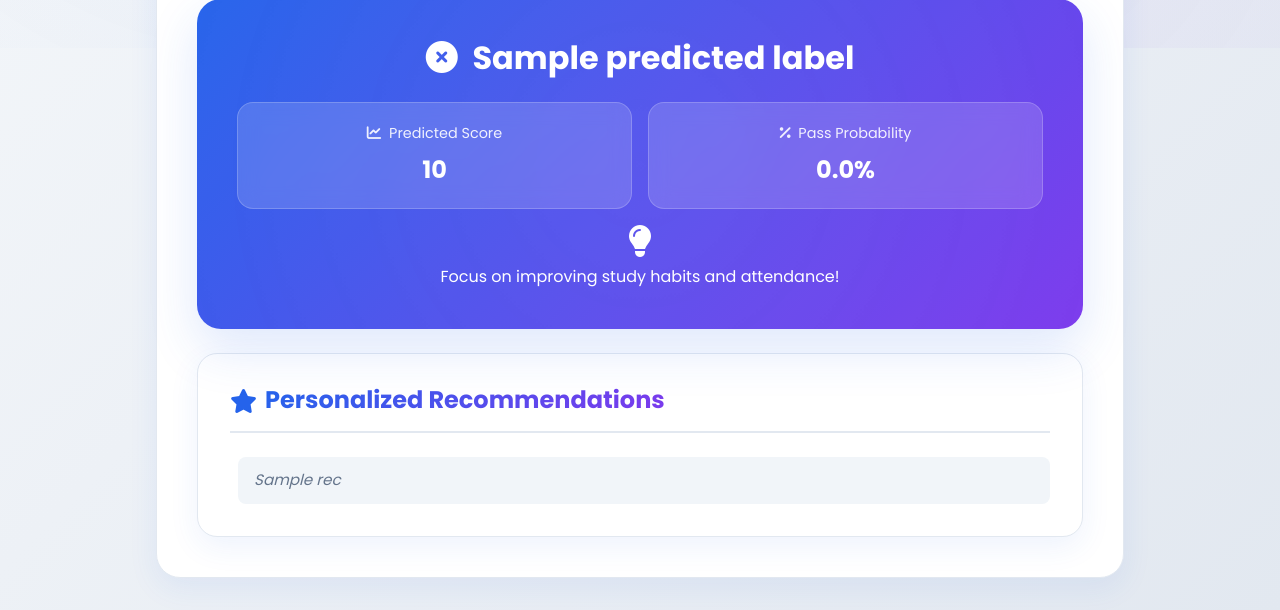
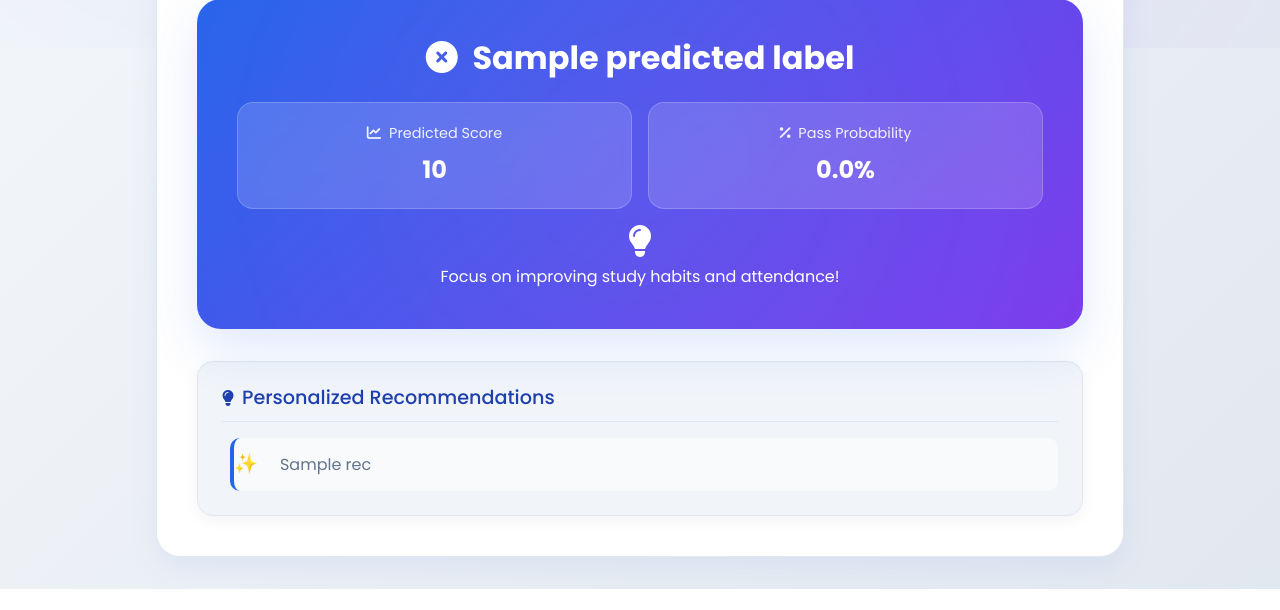
Before and after one commit to nehan1311/Student-performance-prediction, a Flask app: template backend/templates/index.html in a window 1280 px wide. Shown: the part 752-1362 px from the top of the page. After the commit the page ends 1341 px from the top, so only its background shows below. Run offline with Flask 3, Linux system fonts and the light colour scheme; the template is opened without the code that fills it: most values are stand-ins (such as "Sample title", 1, 10 or a date in 2020); parts of the project's set-up code (start-up, migrations or seed data) failed here and were passed over.

Commit message:
improved predictions

```diff
--- a/backend/app.py
+++ b/backend/app.py
@@ -39,103 +39,105 @@ except FileNotFoundError:
 
 
 def generate_eda_images(force=False):
-    """
-    Generates EDA PNG images into backend/static/eda/.
-    If force=True, regenerate even if files exist.
-    Returns dict of relative static paths (for templates).
-    """
     eda_dir = BASE.joinpath("static", "eda")
     os.makedirs(eda_dir, exist_ok=True)
 
-    # prefer project data copy if present, else fallback to uploaded path
-    data_path_candidates = [
-        BASE.joinpath("..", "data", "student_habits_performance.csv"),  # recommended
-        Path("/mnt/data/student_habits_performance.csv")                # uploaded
-    ]
-    df = None
-    for p in data_path_candidates:
-        if Path(p).exists():
-            df = pd.read_csv(p)
-            break
-    if df is None:
-        raise FileNotFoundError("Dataset not found. Please place student_habits_performance.csv in data/ or use /mnt/data/ path.")
+    # Load dataset
+    data_path = BASE.joinpath("..", "data", "student_habits_performance.csv")
+    df = pd.read_csv(data_path)
+    # FULL CLEANING FIX
+    df["exam_score"] = (
+        df["exam_score"]
+            .astype(str)
+            .str.strip()
+            .str.replace(r"[^0-9.]", "", regex=True)
+            .replace("", np.nan)
+    )
 
-    # Numeric columns we care about (existing in your CSV)
-    numeric_cols = [
-        "study_hours_per_day",
-        "social_media_hours",
-        "netflix_hours",
-        "attendance_percentage",
-        "sleep_hours",
-        "exam_score"
-    ]
-    # Keep only present columns
-    numeric_cols = [c for c in numeric_cols if c in df.columns]
+    df["exam_score"] = pd.to_numeric(df["exam_score"], errors="coerce")
+    df = df.dropna(subset=["exam_score"])
+
+
+    # FIX attendance scale if stored as 0–1
+    if df["attendance_percentage"].max() <= 1:
+        df["attendance_percentage"] = df["attendance_percentage"] * 100
 
     imgs = {}
 
-    # 1) Histogram of exam_score
-    hist_path = eda_dir.joinpath("exam_score_hist.png")
-    if force or not hist_path.exists():
+    # --------------------------
+    # 1) Pass vs Fail Distribution (Pie Chart)
+    # --------------------------
+    pie_path = eda_dir / "pass_fail_pie.png"
+    if force or not pie_path.exists():
+        df["pass_fail"] = (df["exam_score"] >= 60).astype(int)
+        counts = df["pass_fail"].value_counts()
+
+        # Ensure labels match the value_counts() order
+        labels = ["Pass" if i == 1 else "Fail" for i in counts.index]
+        colors = ["#55A868" if label == "Pass" else "#C44E52" for label in labels]
+
+        plt.figure(figsize=(5,5))
+        plt.pie(
+            counts,
+            labels=labels,
+            autopct='%1.1f%%',
+            colors=colors,
+            startangle=140
+        )
+        plt.title("Pass vs Fail Distribution")
+        plt.tight_layout()
+        plt.savefig(pie_path, dpi=150)
+        plt.close()
+
+    imgs["pass_fail_pie"] = url_for("static", filename=f"eda/{pie_path.name}")
+
+    # --------------------------
+    # 2) Study Hours vs Exam Score
+    # --------------------------
+    scatter_path = eda_dir / "study_vs_score.png"
+    if force or not scatter_path.exists():
         plt.figure(figsize=(6,4))
-        sns.histplot(df["exam_score"].dropna(), bins=20, kde=True)
-        plt.title("Exam Score Distribution")
-        plt.xlabel("Exam Score")
+        sns.scatterplot(data=df, x="study_hours_per_day", y="exam_score", alpha=0.6)
+        sns.regplot(data=df, x="study_hours_per_day", y="exam_score", scatter=False, color="red")
+        plt.title("Study Hours vs Exam Score")
+        plt.xlabel("Study Hours Per Day")
+        plt.ylabel("Exam Score")
         plt.tight_layout()
-        plt.savefig(hist_path, dpi=150)
+        plt.savefig(scatter_path, dpi=150)
         plt.close()
-    imgs["exam_hist"] = url_for("static", filename=f"eda/{hist_path.name}")
+    imgs["study_scatter"] = url_for("static", filename=f"eda/{scatter_path.name}")
 
-    # 2) Correlation heatmap (only numeric columns)
-    corr_path = eda_dir.joinpath("corr_heatmap.png")
-    if force or not corr_path.exists():
-        corr_df = df[numeric_cols].dropna()
-        plt.figure(figsize=(7,6))
-        sns.heatmap(corr_df.corr(), annot=True, fmt=".2f", cmap="vlag", center=0)
-        plt.title("Correlation Heatmap (numeric features)")
+    # --------------------------
+    # 3) Attendance Distribution (Boxplot)
+    # --------------------------
+    attend_path = eda_dir / "attendance_box.png"
+    if force or not attend_path.exists():
+        plt.figure(figsize=(6,4))
+        sns.boxplot(x=df["attendance_percentage"], color="#55A868")
+        plt.title("Attendance Percentage Distribution")
+        plt.xlabel("Attendance (%)")
         plt.tight_layout()
-        plt.savefig(corr_path, dpi=150)
+        plt.savefig(attend_path, dpi=150)
         plt.close()
-    imgs["corr"] = url_for("static", filename=f"eda/{corr_path.name}")
+    imgs["attendance_box"] = url_for("static", filename=f"eda/{attend_path.name}")
 
-    # 3) Scatter: study_hours vs exam_score
-    if "study_hours_per_day" in df.columns and "exam_score" in df.columns:
-        scatter_path = eda_dir.joinpath("study_vs_score.png")
-        if force or not scatter_path.exists():
-            plt.figure(figsize=(6,4))
-            sns.scatterplot(data=df, x="study_hours_per_day", y="exam_score")
-            sns.regplot(data=df, x="study_hours_per_day", y="exam_score", scatter=False, color="red")
-            plt.title("Study Hours vs Exam Score")
-            plt.tight_layout()
-            plt.savefig(scatter_path, dpi=150)
-            plt.close()
-        imgs["study_scatter"] = url_for("static", filename=f"eda/{scatter_path.name}")
-
-    # 4) Boxplot: attendance
-    if "attendance_percentage" in df.columns:
-        box_path = eda_dir.joinpath("attendance_box.png")
-        if force or not box_path.exists():
-            plt.figure(figsize=(6,3))
-            sns.boxplot(x=df["attendance_percentage"].dropna())
-            plt.title("Attendance (%) - Boxplot")
-            plt.tight_layout()
-            plt.savefig(box_path, dpi=150)
-            plt.close()
-        imgs["attendance_box"] = url_for("static", filename=f"eda/{box_path.name}")
-
-    # 5) Distribution social_media_hours
-    if "social_media_hours" in df.columns:
-        sm_path = eda_dir.joinpath("social_media_dist.png")
-        if force or not sm_path.exists():
-            plt.figure(figsize=(6,4))
-            sns.histplot(df["social_media_hours"].dropna(), bins=20, kde=True)
-            plt.title("Social Media Hours Distribution")
-            plt.tight_layout()
-            plt.savefig(sm_path, dpi=150)
-            plt.close()
-        imgs["social_dist"] = url_for("static", filename=f"eda/{sm_path.name}")
+    # --------------------------
+    # 4) Social Media Hours Distribution
+    # --------------------------
+    sm_path = eda_dir / "social_media_dist.png"
+    if force or not sm_path.exists():
+        plt.figure(figsize=(6,4))
+        sns.histplot(df["social_media_hours"], bins=20, kde=True, color="#C44E52")
+        plt.title("Social Media Hours Distribution")
+        plt.xlabel("Hours per Day")
+        plt.ylabel("Number of Students")
+        plt.tight_layout()
+        plt.savefig(sm_path, dpi=150)
+        plt.close()
+    imgs["social_dist"] = url_for("static", filename=f"eda/{sm_path.name}")
 
     return imgs
+
 
 
 # FEATURE ORDER (must match training)
@@ -251,21 +253,18 @@ def clustering_recommendations(features):
     # ---------------------------
 
     if cluster_type == "high_risk":
-        rec.append("🟥 Cluster: High-risk behavior detected.")
         rec.append("• Increase study time and reduce distractions.")
         rec.append("• Start small daily study targets (30–45 mins).")
         rec.append("• Reduce social media + Netflix during study hours.")
         rec.append("• Try to attend more classes regularly.")
 
     elif cluster_type == "moderate":
-        rec.append("🟧 Cluster: Moderate / average group.")
         rec.append("• You have balanced habits, but improvement is possible.")
         rec.append("• Optimize study hours with planned scheduling.")
         rec.append("• Improve sleep consistency for better retention.")
         rec.append("• Try mock tests weekly to boost exam performance.")
 
     elif cluster_type == "good":
-        rec.append("🟩 Cluster: Good habits group.")
         rec.append("• Great job! Maintain consistent study hours.")
         rec.append("• Practice advanced revision techniques.")
         rec.append("• Continue your healthy sleep and routine habits.")
@@ -294,11 +293,8 @@ def predict():
         # Get clustering recommendations
         cluster_based = clustering_recommendations(payload)
 
-        # Combine recommendations (if other recommendation systems exist, add them here)
-        recommendations = (
-            ["--- Based on your behavior group (Clustering) ---"]
-            + cluster_based
-        )
+        # Just use the cluster-based recommendations directly
+        recommendations = cluster_based
 
         return render_template(
             "index.html",
--- a/backend/static/style.css
+++ b/backend/static/style.css
@@ -668,14 +668,103 @@ small {
     flex: 1;
 }
 
-.recommendation-text {
+/* ======================
+   EDA Section Styles
+   ====================== */
+.eda-section {
+    display: grid;
+    grid-template-columns: repeat(auto-fit, minmax(380px, 1fr));
+    gap: 30px;
+    margin-top: 40px;
+}
+
+/* Cards */
+.eda-card {
+    background: white;
+    padding: 25px;
+    border-radius: 18px;
+    box-shadow: 0 6px 16px rgba(0,0,0,0.08);
+    transition: 0.25s ease;
+    border: 1px solid #f0f0f0;
+}
+
+.eda-card:hover {
+    transform: translateY(-5px);
+    box-shadow: 0 8px 20px rgba(0,0,0,0.12);
+}
+
+/* Title */
+.eda-title {
+    font-size: 20px;
+    font-weight: 600;
+    margin-bottom: 18px;
+    color: #4B4BFF;
+}
+
+/* Chart Images */
+.eda-img {
+    width: 100%;
+    height: auto;
+    border-radius: 12px;
+    border: 1px solid #eaeaea;
+}
+
+/* Caption */
+.eda-caption {
+    margin-top: 12px;
+    font-size: 14px;
+    color: #555;
+}
+
+/* ==============================
+   New Recommendation Card Styles
+   ============================== */
+.recommendation-card {
+    background: var(--bg-tertiary);
+    border: 1px solid var(--border-color);
+    border-radius: 16px;
+    margin-top: 2rem;
+    padding: 1.5rem;
+    box-shadow: 0 4px 15px rgba(0,0,0,0.05);
+}
+
+.recommendation-header {
+    display: flex;
+    align-items: center;
+    color: var(--primary-dark);
+    margin-bottom: 1rem;
+    font-weight: 600;
+    border-bottom: 1px solid var(--border-color);
+    padding-bottom: 0.75rem;
+}
+
+.recommendation-header h5 {
+    font-size: 1.2rem;
+}
+
+.recommendation-list {
+    list-style: none;
+    padding-left: 0;
+    margin-bottom: 0;
+}
+
+.recommendation-item {
+    padding: 0.75rem 0;
+    font-size: 1rem;
     color: var(--text-secondary);
-    font-size: 0.95rem;
-    padding: 0.75rem 1rem;
-    font-style: italic;
-    background: var(--bg-tertiary);
-    border-radius: 8px;
-    margin-left: 0.5rem;
+    border-bottom: 1px dashed var(--border-color);
+    display: flex;
+    align-items: center;
+}
+
+.recommendation-item:last-child {
+    border-bottom: none;
+}
+
+.recommendation-item::before {
+    content: '✨';
+    margin-right: 10px;
+    font-size: 1.2rem;
 }
 
 /* Cluster-specific styling */
--- a/backend/templates/index.html
+++ b/backend/templates/index.html
@@ -187,48 +187,16 @@
 
       <!-- Recommendations Section -->
       {% if recommendations %}
-        <div class="recommendations-card mt-4">
-          <div class="recommendations-header">
-            <i class="fas fa-star me-2"></i>
+        <div class="recommendation-card">
+          <div class="recommendation-header">
+            <i class="fas fa-lightbulb me-2"></i>
             <h5 class="mb-0">Personalized Recommendations</h5>
           </div>
-
-          <div class="recommendations-content">
+          <ul class="recommendation-list">
             {% for rec in recommendations %}
-              {% if rec.startswith('---') %}
-                <!-- Section Separator -->
-                <div class="recommendation-section-divider">
-                  <span>{{ rec.replace('---', '').strip() }}</span>
-                </div>
-              {% elif rec.startswith('🟥') %}
-                <!-- Cluster Header - High Risk -->
-                <div class="recommendation-cluster-header cluster-high-risk">
-                  {{ rec }}
-                </div>
-              {% elif rec.startswith('🟨') or rec.startswith('🟧') %}
-                <!-- Cluster Header - Moderate -->
-                <div class="recommendation-cluster-header cluster-moderate">
-                  {{ rec }}
-                </div>
-              {% elif rec.startswith('🟩') %}
-                <!-- Cluster Header - Good -->
-                <div class="recommendation-cluster-header cluster-good">
-                  {{ rec }}
-                </div>
-              {% elif rec.startswith('•') %}
-                <!-- Recommendation Item -->
-                <div class="recommendation-item">
-                  <i class="fas fa-check-circle recommendation-icon"></i>
-                  <span>{{ rec }}</span>
-                </div>
-              {% else %}
-                <!-- General Text -->
-                <div class="recommendation-text">
-                  {{ rec }}
-                </div>
-              {% endif %}
+              <li class="recommendation-item">{{ rec.replace('•', '').strip() }}</li>
             {% endfor %}
-          </div>
+          </ul>
         </div>
       {% endif %}
     </div>
```
Also changed, not shown: backend/templates/dashboard.html (+21 -70 lines), backend/static/eda/corr_exam_only.png (added), backend/static/eda/correlation_exam.png (added), backend/static/eda/pass_fail_pie.png (added).
